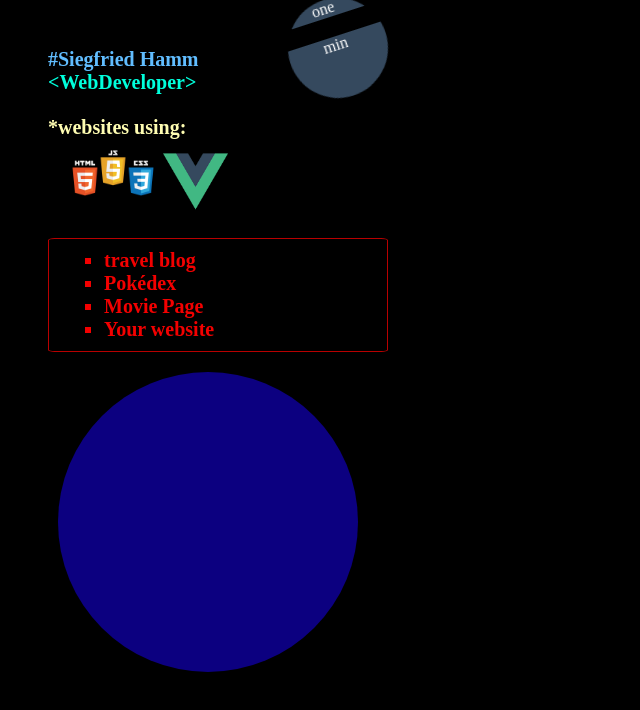
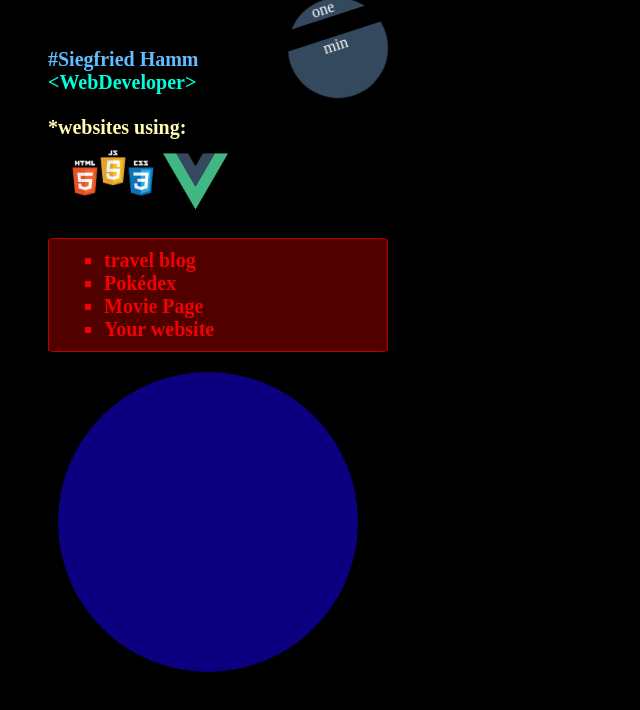
Before and after one commit to siggi-ai/newport, a Vue app: page / in a window 1280 px wide. Shown: the top 710 px of the page, without its empty margins (0-640 px from the left). Built offline with nearby package versions, Linux system fonts and the light colour scheme; a web font is replaced by a local one.

Commit message:
box background-color

```diff
--- a/src/App.vue
+++ b/src/App.vue
@@ -126,6 +126,7 @@ body {
   padding: 10px;
   border: 1px solid #b90000;
   border-radius: 2%;
+  background-color: rgb(81 0 0);
 }
 
 li {
```
